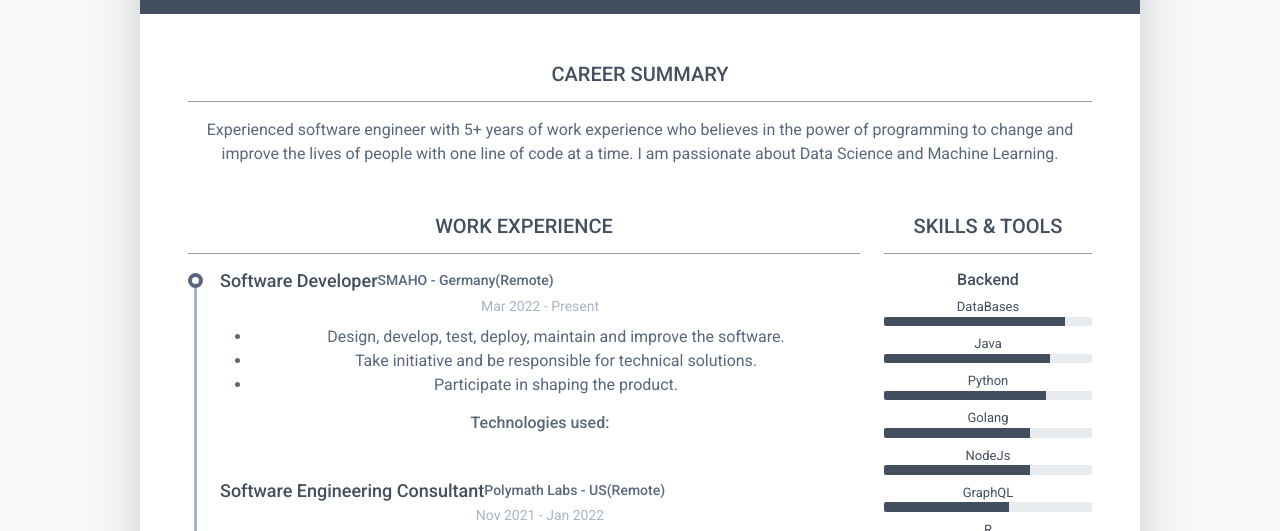
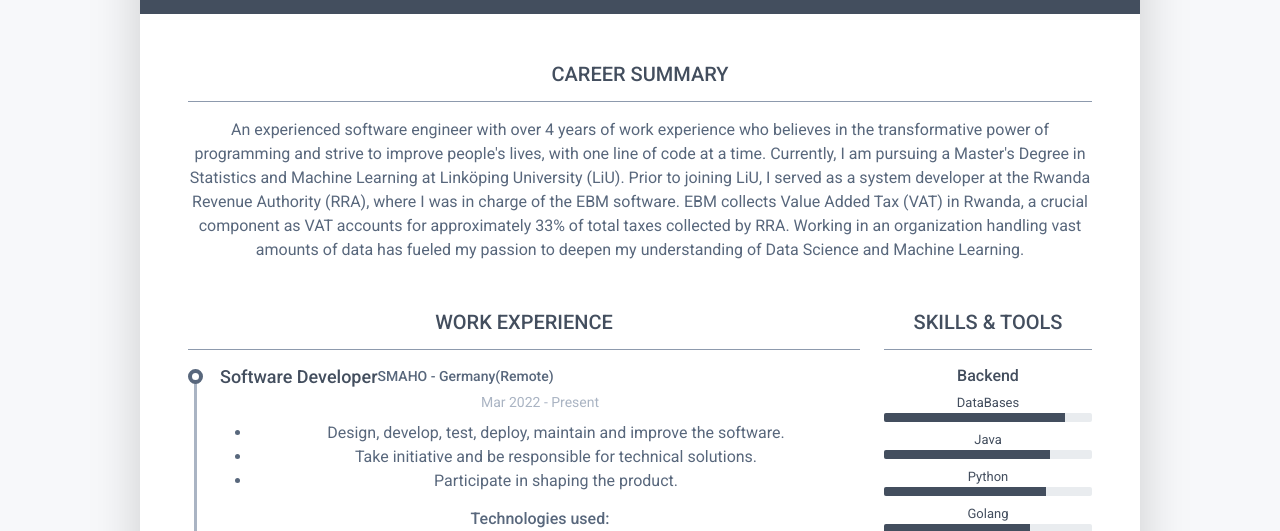
Before and after one commit to brini581/brini581.github.io, a plain HTML site: page index.html in a window 1280 px wide. Shown: the part 236-767 px from the top of the page. Drawn offline with Linux system fonts and the light colour scheme.

Commit message:
2ndcommit

```diff
--- a/index.html
+++ b/index.html
@@ -71,9 +71,17 @@
                     <h2 class="resume-section-title text-uppercase font-weight-bold pb-3 mb-3">Career Summary</h2>
                     <div class="resume-section-content">
                         <p class="mb-0">
-                            Experienced software engineer with 5+ years of work experience who believes in the power of
-                            programming to change and improve the lives of people with one line of code at a time.
-                            I am passionate about Data Science and Machine Learning.
+                            An experienced software engineer with over 4 years of work experience who believes in the
+                            transformative power of programming and strive to improve people's lives,
+                            with one line of code at a time.
+
+                            Currently, I am pursuing a Master's Degree in Statistics and Machine Learning at Linköping University (LiU).
+
+							Prior to joining LiU, I served as a system developer at the Rwanda Revenue Authority (RRA),
+                             where I was in charge of the EBM software. EBM collects Value Added Tax (VAT) in Rwanda,
+                             a crucial component as VAT accounts for approximately 33% of total taxes collected by RRA.
+                             Working in an organization handling vast amounts of data has fueled my passion to
+                            deepen my understanding of Data Science and Machine Learning.
                         </p>
                     </div>
                 </section>
```
